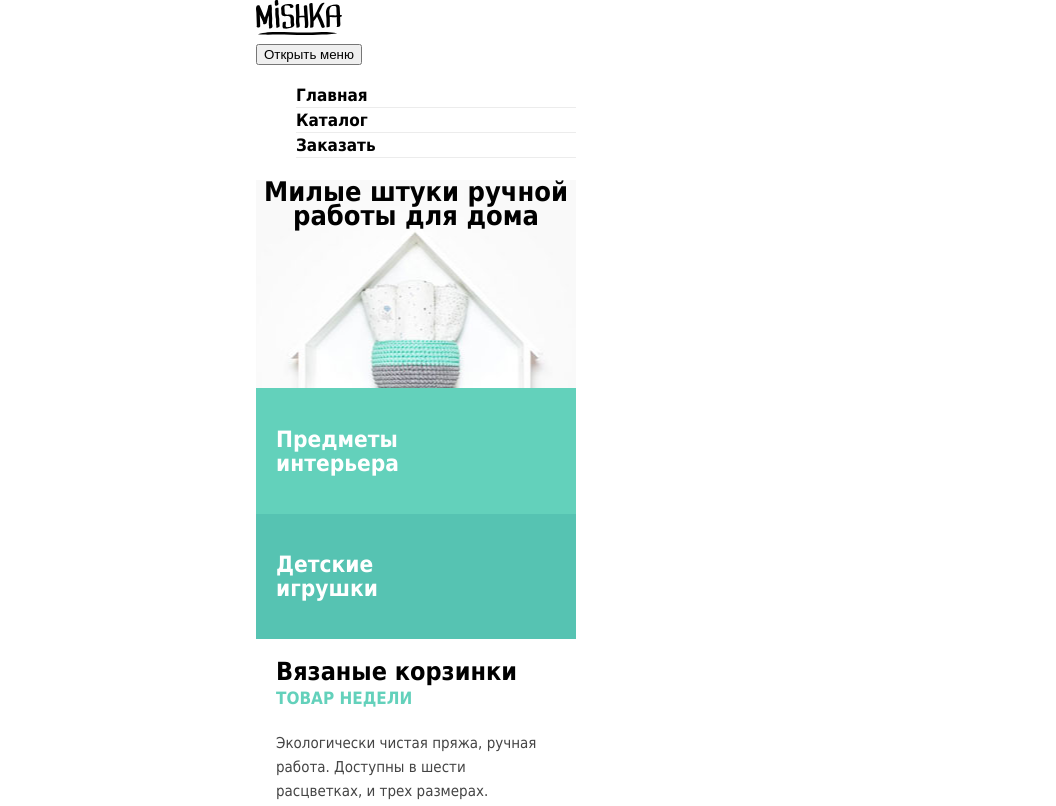
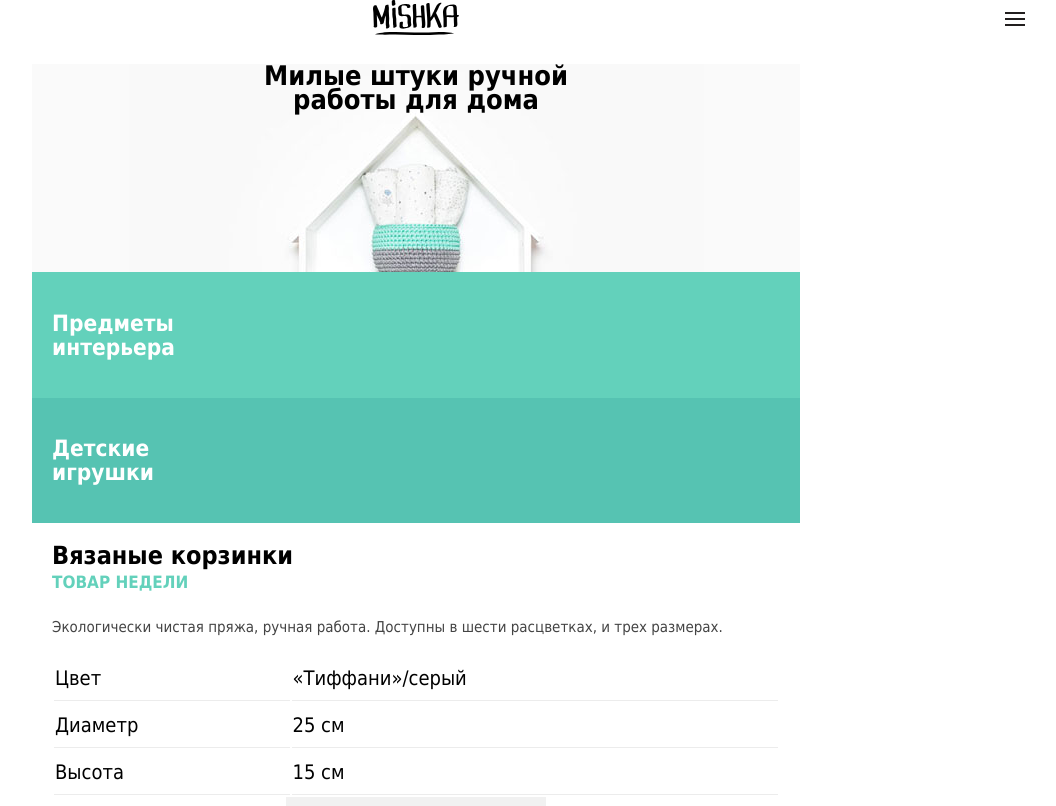
Before and after one commit to nlv-nki/104699-mishka, a website: page source/index.html in a window 1280 px wide. Shown: the top 806 px of the page, without its empty margins (224-1280 px from the left). Drawn offline with nearby package versions, Linux system fonts and the light colour scheme; files that its build step writes are made by us from their sources.

Commit message:
Промежуточный итог

```diff
--- a/source/index.html
+++ b/source/index.html
@@ -12,7 +12,26 @@
 <!-- header -->
   <a class="page-header__logo">
     <img src="img/logo-mobile.svg"  alt="Мишка">
+
       </a>
+
+    <button type="button" class="page-header__toggle page-header__toggle--open">Меню</button>
+<!--
+      <ul class="main-nav main-nav--closed">
+        <li class="main-nav__item">
+          <a class="main-nav__link" href="catalog.html">Каталог товаров</a>
+        </li>
+        <li class="main-nav__item">
+          <a class="main-nav__link" href="form.html">Вязание на заказ</a>
+        </li>
+      </ul>
+
+
+-->
+
+
+
+  <!--
   <nav class="top-menu-nav">
         <button class="top-menu-nav__toggle" type="button">Открыть меню</button>
         <div class="top-menu-nav__wrapper">
@@ -23,6 +42,7 @@
           </ul>
         </div>
   </nav>
+-->
 <!-- header -->
     </header>
 <div class="page-content">
--- a/source/less/blocks/page-content.less
+++ b/source/less/blocks/page-content.less
@@ -8,3 +8,16 @@
   font-size: 25px;
 
 }
+
+
+@media (min-width: 768px) {
+
+  .page-content {
+
+    width:768px;
+
+
+  }
+
+
+}
--- a/source/less/blocks/page-footer.less
+++ b/source/less/blocks/page-footer.less
@@ -33,3 +33,17 @@
 .page-footer__copyright svg {
   margin: 0 10px;
 }
+
+
+
+@media (min-width: 768px) {
+
+  .page-footer {
+
+    width:768px;
+
+
+  }
+
+
+}
--- a/source/less/blocks/page-header.less
+++ b/source/less/blocks/page-header.less
@@ -1,4 +1,59 @@
 .page-header {
-    width: 320px;
-    margin: 0 auto;
+    text-align: center;
+    width:320px;
+    margin:0 auto;
 }
+
+
+.page-header__logo {
+
+}
+
+
+.page-header__toggle {
+    position: absolute;
+    top: 0px;
+    right: 20px;
+    display: block;
+    width: 40px;
+    height: 40px;
+    font-size: 0;
+    background-color: transparent;
+    border: none;
+    outline: none;
+    cursor: pointer;
+}
+
+
+
+.page-header__toggle--no-js::before, .page-header__toggle--open::before {
+    content: "";
+    position: absolute;
+    top: 12px;
+    right: 11px;
+    width: 20px;
+    height: 2px;
+    background-color: #221f1f;
+    box-shadow: 0 6px 0 0 #221f1f, 0 12px 0 0 #221f1f;
+}
+
+/*
+.main-nav--closed {
+    display: none;
+}
+
+
+
+.main-nav--no-js, .main-nav--opened {
+    display: block;
+}
+.main-nav {
+    padding: 0;
+    margin: 0;
+    list-style: none;
+    background: #fff;
+    display: none;
+}
+
+
+*/
```
